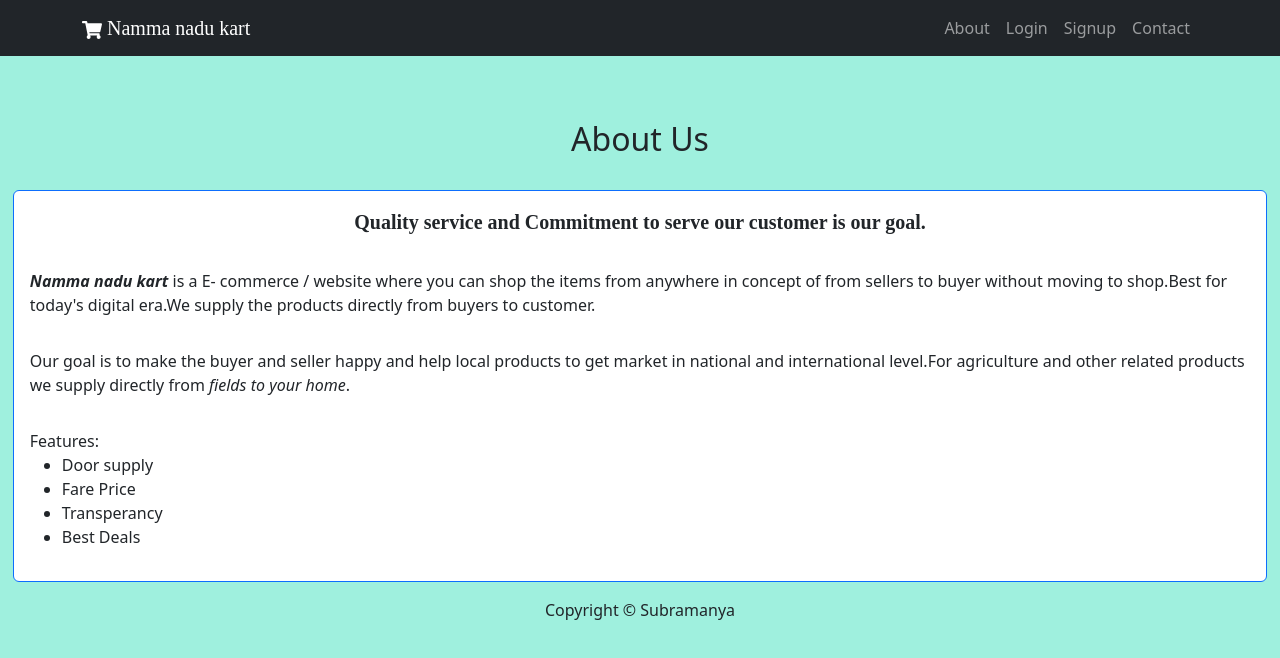
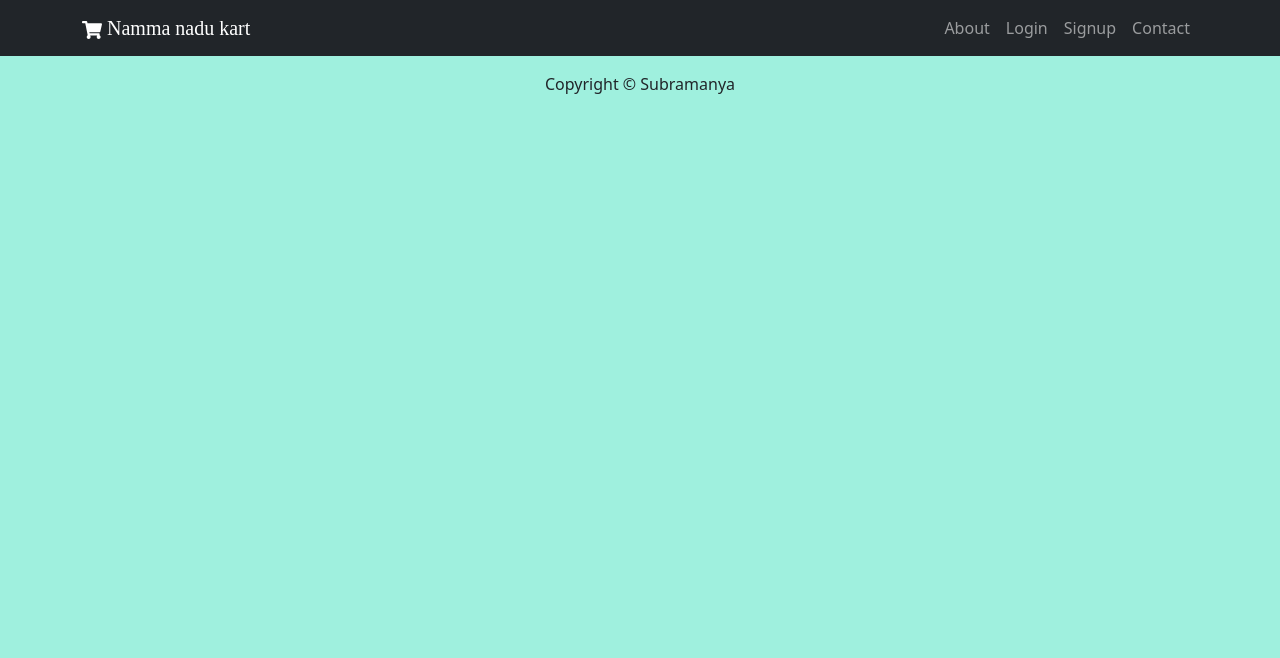
Before and after one commit to SubramanyaKS/E-Commerce, a React (Create React App) app: page / in a window 1280 px wide. Shown: the top 658 px of the page. Built offline with nearby package versions, Linux system fonts and the light colour scheme.

Commit message:
updated index with app

```diff
--- a/src/index.js
+++ b/src/index.js
@@ -11,9 +11,7 @@ import About from './components/About';
 const root = ReactDOM.createRoot(document.getElementById('root'));
 root.render(
   <React.StrictMode>
-    <NavBar/>
-    <About/>
-    <Footer/>
+    <App/>
   </React.StrictMode>
 );
 
```
